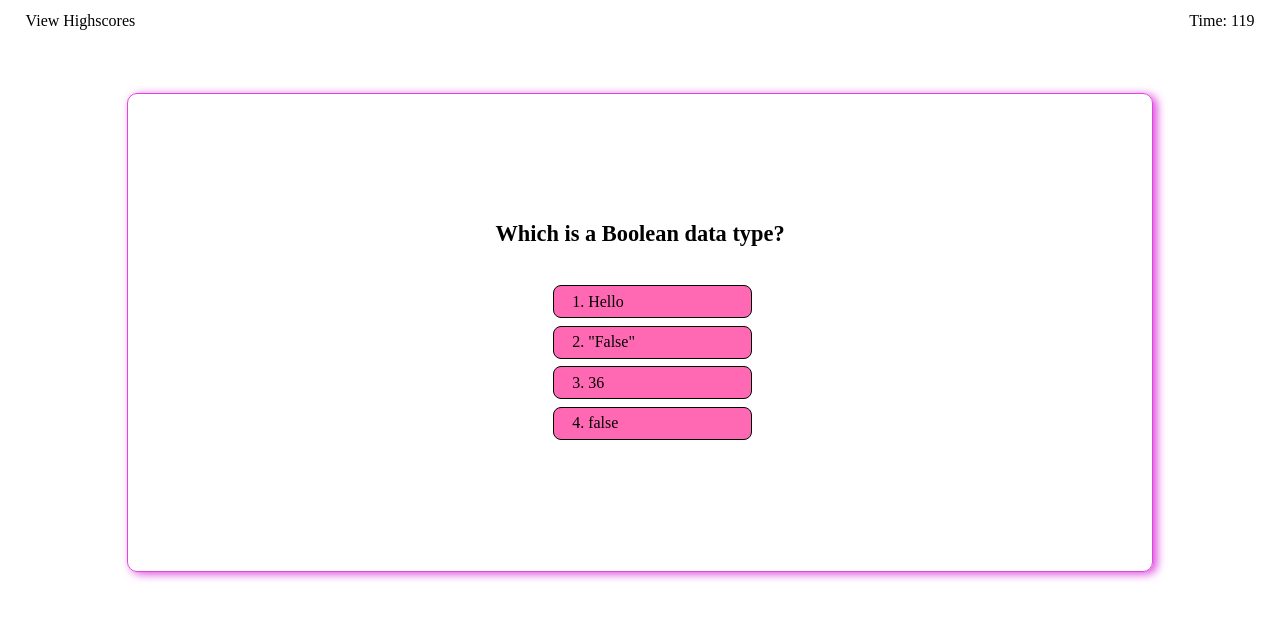
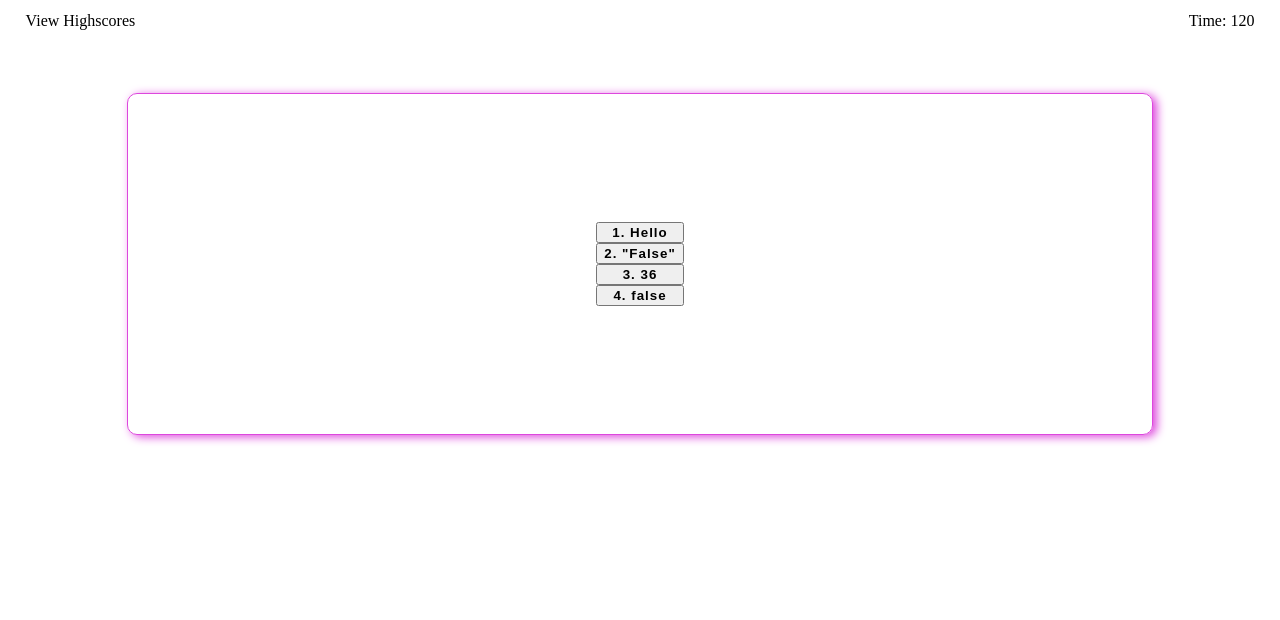
Before and after one commit to gamgee-em/JS-Quiz-Game, a plain HTML site: page index.html in a window 1280 px wide. Both pictures are taken after a click on the button "Start Quiz!". Drawn offline with Linux system fonts and the light colour scheme.

Commit message:
changed event listener

```diff
--- a/Assets/scripts/script.js
+++ b/Assets/scripts/script.js
@@ -1,7 +1,7 @@
 let timerEl = document.getElementById('timer');
 let buttonEl = document.getElementById('start-quiz');
 let h1El = document.getElementById('question');
-let paraEl = document.getElementById('welcome');
+let qEl = document.getElementById('questions');
 let questIndex = 0;
 let mChoiceLi = document.querySelector('#m-choice-list');
 
@@ -31,39 +31,62 @@ let questions = [
 let timer = 120;
 let score = timer;
 // Add click event to start quiz button
-buttonEl.addEventListener('click', function(event) {
-    event.stopPropagation();
+function startQuiz() {
+    let paraEl = document.getElementById('welcome');
 
-    buttonEl.classList.add('hide');
-    paraEl.classList.add('hide')
-
+/*     event.stopPropagation();
+ */
+    console.log('clicked');
+    paraEl.setAttribute('class', 'hide');
+    qEl.removeAttribute('class');
     changeQuestion();
 
-    setInterval(() => {
+    /* setInterval(() => {
         timerEl.innerHTML = `Time: ${score}`;
         score > 0 ? score-- : score = 0;
-    }, 1000);
-});
+    }, 1000); */
+};
 
 function changeQuestion() {
 
     let question = questions[questIndex];
     // Loop over each questions objects choice in the responses array
-    console.log(question.responses)
-    for (let i = 0; i < question.responses.length; i++) {
+    /* console.log(question.responses) */
+/*     for (let i = 0; i < question.responses.length; i++) {
         h1El.textContent= question.title;
         let responses = question.responses[i];
+        console.log('1:', responses)
         let title = questions[i].title
+        console.log('2:', title)
         let li = document.createElement('li');
         li.setAttribute("class", "responses")
         li.textContent =  responses;
+ */
+        h1El.textContent= question.title;
+        mChoiceLi.innerHTML = "";
 
-        li.addEventListener("click", function(){
+        question.responses.forEach(function (response, i) {
+            let button = document.createElement('button');
+            button.setAttribute('class', 'response');
+            button.setAttribute('value', response);
+            button.textContent = i + 1 + '. ' + response;
+            button.onclick = clickQuestion;
+            mChoiceLi.appendChild(button);
 
-            console.log(`user chose = ${responses}`)
+        });
+    }
 
-            this.innerHTML === question.correct ?
-                score :
+        function clickQuestion() {
+/*             let question = questions[questIndex];
+ */            /* h1El.textContent = title; */
+            questIndex++;
+            console.log('click');
+    /*     button.addEventListener("click", function(){ */
+
+/*             console.log(`user chose = ${responses}`)
+ */
+            /* this.innerHTML === question.correct ?
+                score & console.log('correct!') :
                 score -= 10;
 
             question = questions[questIndex];
@@ -71,10 +94,13 @@ function changeQuestion() {
             questIndex++;
             // this value needs to be something different
             console.log(question.responses[questIndex])
-            li.innerHTML = question.responses[questIndex];
-            changeQuestion();
+            button.innerHTML = question.responses[questIndex];
+            changeQuestion(); */
+/*             questIndex++;
+ */
+/*         })
+ */    }
+/*         mChoiceLi.appendChild(li);
+ */    /* } */
 
-        })
-        mChoiceLi.appendChild(li);
-    }
-}
+buttonEl.onclick = startQuiz;
--- a/index.html
+++ b/index.html
@@ -16,11 +16,17 @@
     </header>
     <!-- MAIN -->
     <main>
-        <h1 id='question'>Take a Coding Quiz</h1>
-        <p id='welcome'>Welcome, this is a coding challange on JavaScript! Click 'Start Quiz' to begin.</p>
-            <ol id='m-choice-list'></ol>
+        <div id='welcome'>
+            <h1 id='question'>Take a Coding Quiz</h1>
+            <p>Welcome, this is a coding challange on JavaScript! Click 'Start Quiz' to begin.</p>
+
         <!-- START QUIZ BUTTON -->
-        <button id='start-quiz'>Start Quiz!</button>
+            <button id='start-quiz'>Start Quiz!</button>
+        </div>
+        <div id='questions' class="hide">
+            <h2 id='question'></h2>
+            <div id="m-choice-list"></div>
+        </div>
     </main>
     <script src="./Assets/scripts/script.js"></script>
 </body>
```
